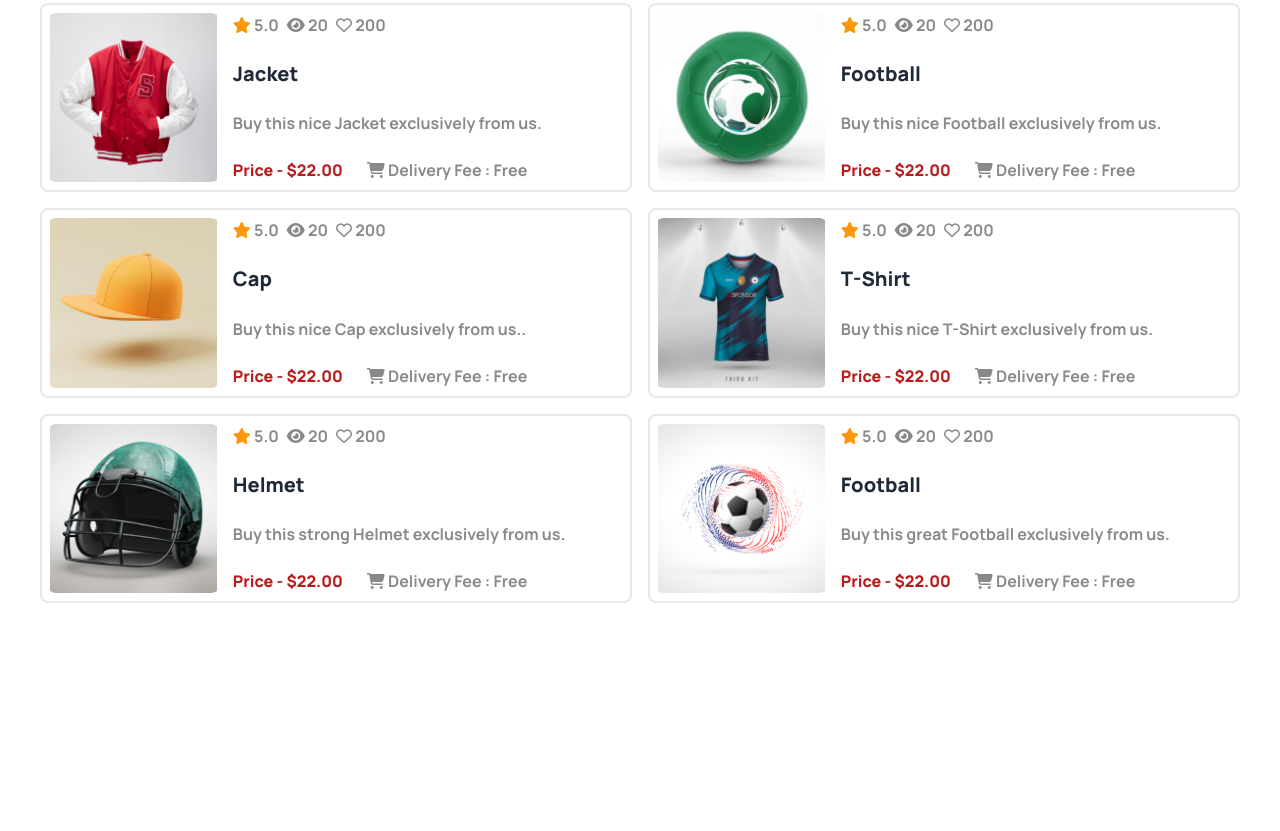
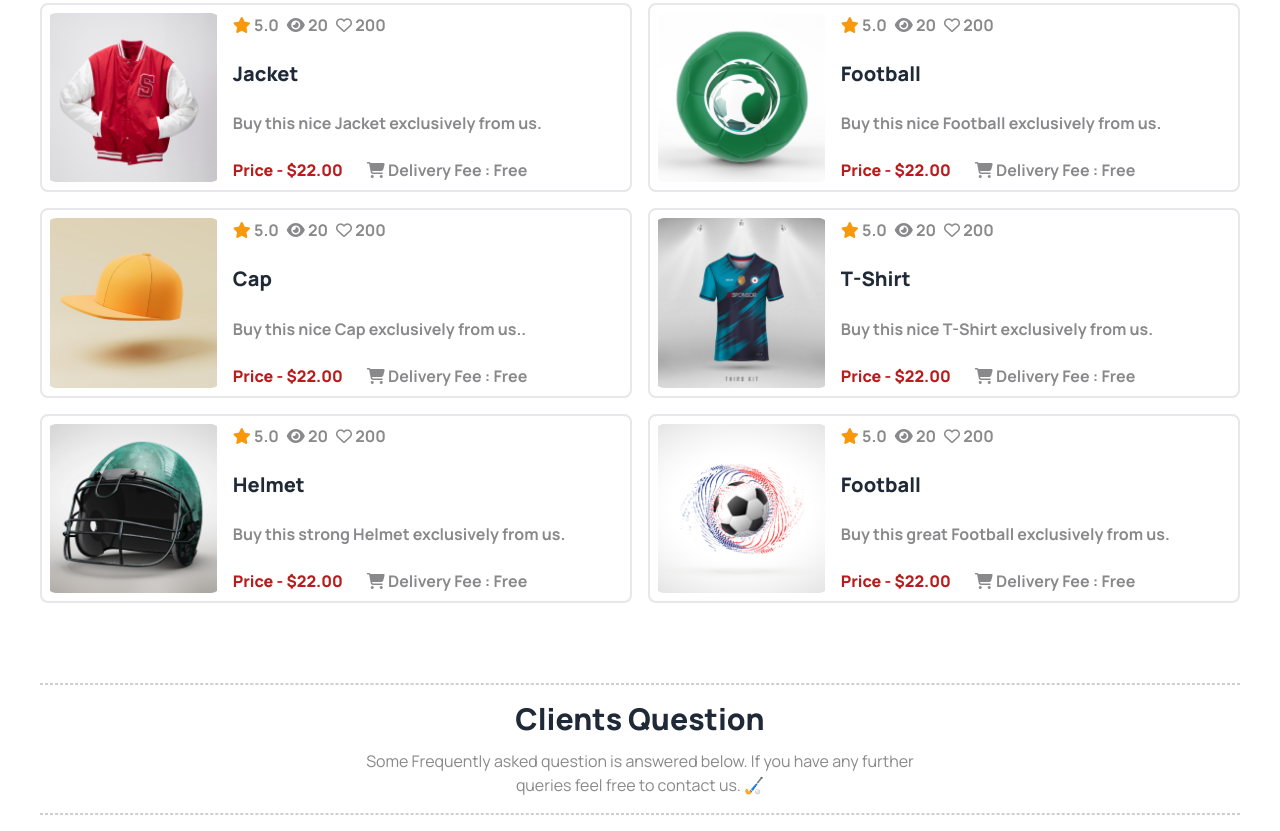
Before and after one commit to zahidtdx61/hockey, a plain HTML site: page index.html in a window 1280 px wide. Shown: the part 2775-3606 px from the top of the page. Before the commit the page ends 3378 px from the top, so only its background shows below. Drawn offline with nearby package versions, Linux system fonts and the light colour scheme.

Commit message:
added FAQ section heading

```diff
--- a/index.html
+++ b/index.html
@@ -436,6 +436,21 @@
                 </div>
             </div>
         </section>
+
+        <!-- client FAQ section -->
+        <section class="mt-[5rem] lg:mx-auto">
+            <!-- FAQ section header -->
+            <div class="container">
+                <div class="dash-border my-4"></div>
+                <div class="container  text-center">
+                    <h1 class="text-3xl font-extrabold">Clients Question</h1>
+                    <p class="w-4/5 lg:w-1/2 mx-auto text-hc-ash my-3">Some Frequently asked question is answered below. If you have any further queries feel free to contact us. 🏑</p>
+                </div>
+                <div class="dash-border my-4"></div>
+            </div>
+
+            <!-- FAQ Question -->
+        </section>
     </main>
     <footer></footer>
 </body>
```
